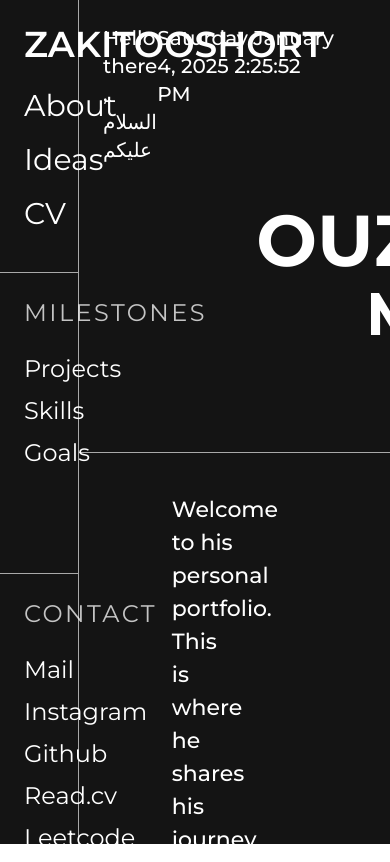
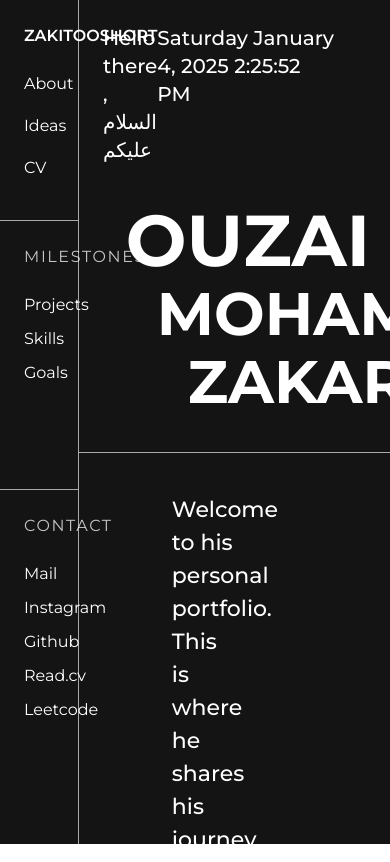
Before and after one commit to zakitooshort/Portfolio, a React (Vite) app in the folder my-portfolio/: page / in a window 390 px wide. Built offline with nearby package versions, Linux system fonts and the light colour scheme.

Commit message:
Responsive side bar some pages needs fixing + mobile version needed

```diff
--- a/my-portfolio/src/App.jsx
+++ b/my-portfolio/src/App.jsx
@@ -33,9 +33,9 @@ export default function App() {
         <p className="flex-initial pt-6 mr-14  text-xl font-medium text-align-center">{now.format('dddd')} {now.format('MMMM D, YYYY')} {currentTime.toLocaleTimeString()}</p>
         </div>
         <div>
-          <h1 className="font-bold text-7xl pt-10 pl-[21vh]">OUZAI</h1>
-          <h1 className="font-bold text-6xl pt-2 pl-[34vh]">MOHAMED</h1>
-          <h1 className="font-bold text-6xl pt-2 pl-[48vh]">ZAKARIA</h1>
+          <h1 className="font-bold text-7xl pt-10 pl-[15%]">OUZAI</h1>
+          <h1 className="font-bold text-6xl pt-2 pl-[25%]">MOHAMED</h1>
+          <h1 className="font-bold text-6xl pt-2 pl-[35%]">ZAKARIA</h1>
           <hr class="border-[#A9A9A9] mt-10"/>
         </div>
         <div>
@@ -82,15 +82,15 @@ export default function App() {
 
                       <div className="flex  ">
                       <TooltipCursor content="PET!">
-                        <img className=" w-[30.5vh] rounded  object-scale-down " src={cat1} alt="" />
+                        <img className=" w-[30.5vh] rounded  object-scale-down " src={cat1} alt="cat" />
                         </TooltipCursor> </div>
                       <div className="flex"><TooltipCursor content="PET!">
-                        <img className="w-[33vh] rounded  object-scale-down" src={cat6} alt="Halo" />
+                        <img className="w-[33vh] rounded  object-scale-down" src={cat6} alt="cat" />
                         </TooltipCursor></div>
                         <div className="flex rounded"> <TooltipCursor content="PET!">
-                        <img className="w-[30.5vh] rounded object-scale-down " src={cat5} alt="Halo" /></TooltipCursor></div>
+                        <img className="w-[30.5vh] rounded object-scale-down " src={cat5} alt="cat" /></TooltipCursor></div>
                       <div className="flex "><TooltipCursor content="PET!">
-                        <img className=" w-[30.5vh] rounded object-scale-down " src={cat2} alt="" /></TooltipCursor></div>
+                        <img className=" w-[30.5vh] rounded object-scale-down " src={cat2} alt="cat" /></TooltipCursor></div>
                     </div>
 
            </div>
--- a/my-portfolio/src/SidePanel.jsx
+++ b/my-portfolio/src/SidePanel.jsx
@@ -6,22 +6,25 @@ function SidePanel(){
   };
   return(
     <aside className="w-1/5 text-white space--4 sticky top-0 h-screen">
-    <Link to="/"><h2 className="text-4xl font-semibold mb-4 pt-6 pl-6">ZAKITOOSHORT</h2></Link>
+    <div className="@container">
+    <Link to="/"><h2 className="@[200px]:text-[20px] @[240px]:text-[25px] @[277px]:text-3xl @[330px]:text-4xl font-semibold mb-4 pt-6 pl-6">ZAKITOOSHORT</h2></Link>
+
     <nav>
       <div class="grid grid-cols-1 divide-y-[0.5px] divide-[#A9A9A9]">
         <div><ul className="space-y-2">
         <li>
-          <Link to="/About" className="font-normal mt-2 ml-6 text-3xl inline-block m-2 rounded hover:text-[#B6B6B4] hover:underline transition duration-200 ease-in-out">
+
+          <Link to="/About" className="font-normal mt-2 ml-6 @[200px]:text-[18px] @[240px]:text-[20px] @[277px]:text-2xl @[330px]:text-3xl inline-block m-2 rounded hover:text-[#B6B6B4] hover:underline transition duration-200 ease-in-out">
             About
           </Link>
         </li>
         <li>
-          <Link to="/Ideas" className="font-normal mt-0.5 ml-6 text-3xl inline-block m-2 rounded  hover:text-[#B6B6B4] hover:underline transition duration-200 ease-in-out">
+          <Link to="/Ideas" className="font-normal mt-0.5 ml-6 @[200px]:text-[18px] @[240px]:text-[20px] @[277px]:text-2xl @[330px]:text-3xl  inline-block m-2 rounded  hover:text-[#B6B6B4] hover:underline transition duration-200 ease-in-out">
             Ideas
           </Link>
         </li>
         <li>
-          <Link to="/cv.pdf" className="font-normal mb-10 mt-0.5 ml-6 text-3xl inline-block m-2 rounded  hover:text-[#B6B6B4] hover:underline transition duration-200 ease-in-out">
+          <Link to="/cv.pdf" className="font-normal mb-10 mt-0.5 ml-6 @[200px]:text-[18px] @[240px]:text-[20px] @[277px]:text-2xl @[330px]:text-3xl  inline-block m-2 rounded  hover:text-[#B6B6B4] hover:underline transition duration-200 ease-in-out">
             CV
           </Link>
         </li>
@@ -30,20 +33,20 @@ function SidePanel(){
 
 
       <div>
-        <h3 className="opacity-75 text-2xl tracking-widest font-normal mb-4 pt-6 pl-6">MILESTONES</h3>
+        <h3 className="opacity-75 @[200px]:text-[18px] @[240px]:text-[20px] @[277px]:text-1xl @[330px]:text-2xl  tracking-widest font-normal mb-4 pt-6 pl-6">MILESTONES</h3>
         <ul className="">
         <li>
-          <Link to="/Projects" className="font-normal pt-2 pl-6 text-2xl inline-block p-2 rounded  hover:text-[#B6B6B4] hover:underline transition duration-200 ease-in-out">
+          <Link to="/Projects" className="font-normal pt-2 pl-6 @[200px]:text-[18px] @[240px]:text-[20px] @[277px]:text-1xl @[330px]:text-2xl inline-block p-2 rounded  hover:text-[#B6B6B4] hover:underline transition duration-200 ease-in-out">
             Projects
           </Link>
         </li>
         <li>
-          <Link to="/Skills" className="font-normal pt-0.5 pl-6 text-2xl inline-block p-2 rounded  hover:text-[#B6B6B4] hover:underline transition duration-200 ease-in-out">
+          <Link to="/Skills" className="font-normal pt-0.5 pl-6 @[200px]:text-[18px] @[240px]:text-[20px] @[277px]:text-1xl @[330px]:text-2xl inline-block p-2 rounded  hover:text-[#B6B6B4] hover:underline transition duration-200 ease-in-out">
             Skills
           </Link>
         </li>
         <li>
-          <Link to="/Goals" className="font-normal mb-24 pt-0.5 pl-6 text-2xl inline-block p-2 rounded  hover:text-[#B6B6B4] hover:underline transition duration-200 ease-in-out ">
+          <Link to="/Goals" className="font-normal mb-24 pt-0.5 pl-6 @[200px]:text-[18px] @[240px]:text-[20px] @[277px]:text-1xl @[330px]:text-2xl inline-block p-2 rounded  hover:text-[#B6B6B4] hover:underline transition duration-200 ease-in-out ">
             Goals
           </Link>
         </li>
@@ -53,37 +56,37 @@ function SidePanel(){
 
 
       <div>
-      <h3 className="opacity-75 text-2xl tracking-widest font-normal mb-4 pt-6 pl-6">CONTACT</h3>
+      <h3 className="opacity-75 @[200px]:text-[18px] @[240px]:text-[20px] @[277px]:text-1xl @[330px]:text-2xl tracking-widest font-normal mb-4 pt-6 pl-6">CONTACT</h3>
         <ul>
         <li>
-          <Link to="#" onClick={handleMailClick} className="font-normal pt-2 pl-6 text-2xl inline-block p-2 rounded  hover:text-[#B6B6B4] hover:underline transition duration-200 ease-in-out">
+          <Link to="#" onClick={handleMailClick} className="font-normal pt-2 pl-6 @[200px]:text-[18px] @[240px]:text-[20px] @[277px]:text-1xl @[330px]:text-2xl inline-block p-2 rounded  hover:text-[#B6B6B4] hover:underline transition duration-200 ease-in-out">
             Mail
           </Link>
         </li>
         <li>
-          <Link to="https://www.instagram.com/zakitooshort/profilecard/?igsh=MndjbHM5MzJ5c3Ft" target="_blank" className="font-normal pt-0.5 pl-6 text-2xl inline-block p-2 rounded  hover:text-[#B6B6B4] hover:underline transition duration-200 ease-in-out">
+          <Link to="https://www.instagram.com/zakitooshort/profilecard/?igsh=MndjbHM5MzJ5c3Ft" target="_blank" className="font-normal pt-0.5 pl-6 @[200px]:text-[18px] @[240px]:text-[20px] @[277px]:text-1xl @[330px]:text-2xl inline-block p-2 rounded  hover:text-[#B6B6B4] hover:underline transition duration-200 ease-in-out">
             Instagram
           </Link>
         </li>
         <li>
-          <Link to="https://github.com/zakitooshort" target="_blank" className="font-normal pt-0.5 pl-6 text-2xl inline-block p-2 rounded  hover:text-[#B6B6B4] hover:underline transition duration-200 ease-in-out">
+          <Link to="https://github.com/zakitooshort" target="_blank" className="font-normal pt-0.5 pl-6 @[200px]:text-[18px] @[240px]:text-[20px] @[277px]:text-1xl @[330px]:text-2xl inline-block p-2 rounded  hover:text-[#B6B6B4] hover:underline transition duration-200 ease-in-out">
             Github
           </Link>
         </li>
         <li>
-          <Link to="https://read.cv/zakitooshort" target="_blank" className="font-normal pt-0.5 pl-6 text-2xl inline-block p-2 rounded  hover:text-[#B6B6B4] hover:underline transition duration-200 ease-in-out">
+          <Link to="https://read.cv/zakitooshort" target="_blank" className="font-normal pt-0.5 pl-6 @[200px]:text-[18px] @[240px]:text-[20px] @[277px]:text-1xl @[330px]:text-2xl inline-block p-2 rounded  hover:text-[#B6B6B4] hover:underline transition duration-200 ease-in-out">
             Read.cv
           </Link>
         </li>
         <li>
-          <Link to="https://leetcode.com/u/zakitooshort/" target="_blank" className="font-normal pt-0.5 pl-6 text-2xl inline-block p-2 rounded  hover:text-[#B6B6B4] hover:underline transition duration-200 ease-in-out">
+          <Link to="https://leetcode.com/u/zakitooshort/" target="_blank" className="font-normal pt-0.5 pl-6 @[200px]:text-[18px] @[240px]:text-[20px] @[277px]:text-1xl @[330px]:text-2xl inline-block p-2 rounded  hover:text-[#B6B6B4] hover:underline transition duration-200 ease-in-out">
             Leetcode
           </Link>
         </li>
       </ul></div>
       </div>
 
-    </nav>
+    </nav></div>
   </aside>
   )
 }
--- a/my-portfolio/tailwind.config.js
+++ b/my-portfolio/tailwind.config.js
@@ -11,5 +11,7 @@ module.exports = {
       }
     },
   },
-  plugins: [],
+  plugins: [
+    require('@tailwindcss/container-queries'),
+  ],
 }
--- a/package.json
+++ b/package.json
@@ -1,5 +1,8 @@
 {
   "dependencies": {
     "react-feather": "^2.0.10"
+  },
+  "devDependencies": {
+    "@tailwindcss/container-queries": "^0.1.1"
   }
 }
```
Also changed, not shown: 1 other file (tests, documents, lock files or other folders).
